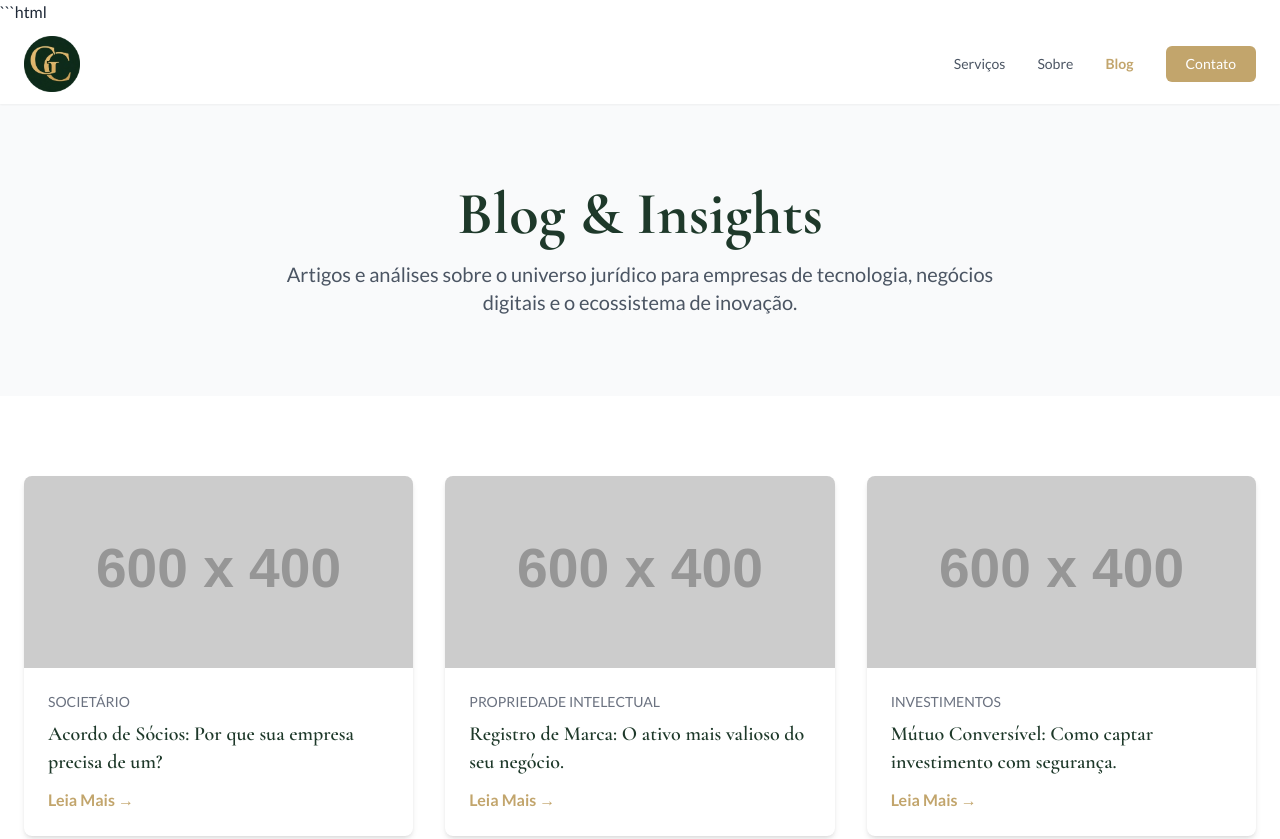
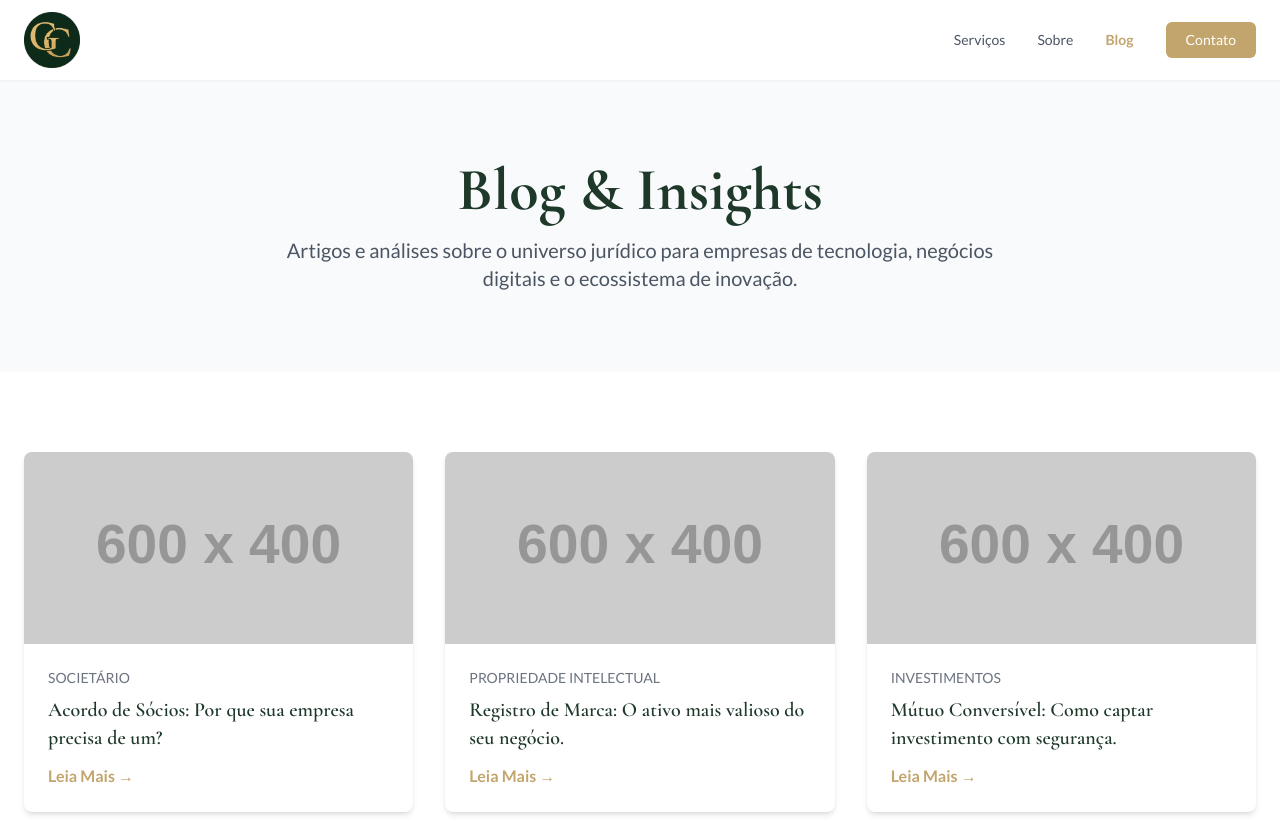
Before and after one commit to giovannifcarvalho/gioadv, a plain HTML site: page blog.html in a window 1280 px wide. Shown: the top 839 px of the page. Drawn offline with nearby package versions, Linux system fonts and the light colour scheme; placeholder pictures from the web are drawn by us.

Commit message:
Update blog.html

````diff
--- a/blog.html
+++ b/blog.html
@@ -1,5 +1,4 @@
 <code_block title="Arquivo: blog.html (Página do Blog Corrigida)">
-```html
 <!-- ARQUIVO COMPLETO: blog.html -->
 <!-- Copie TODO o conteúdo abaixo e cole no seu arquivo blog.html -->
 
````
